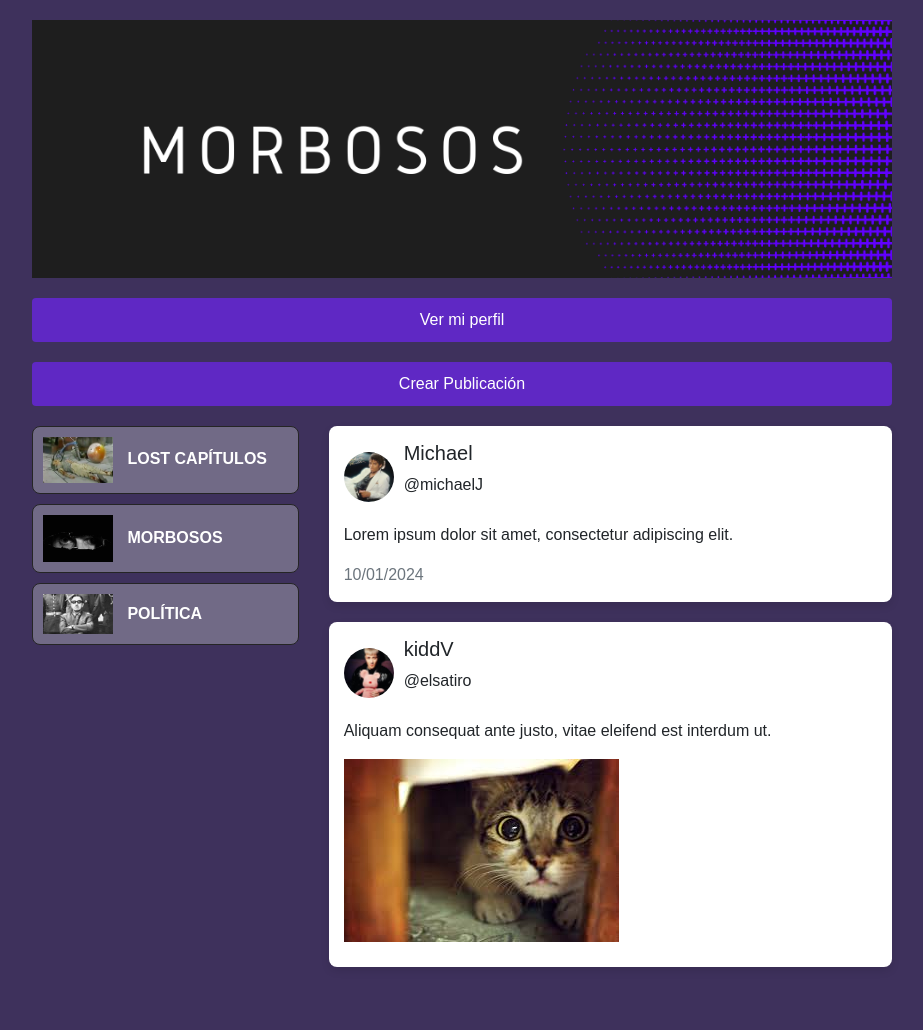
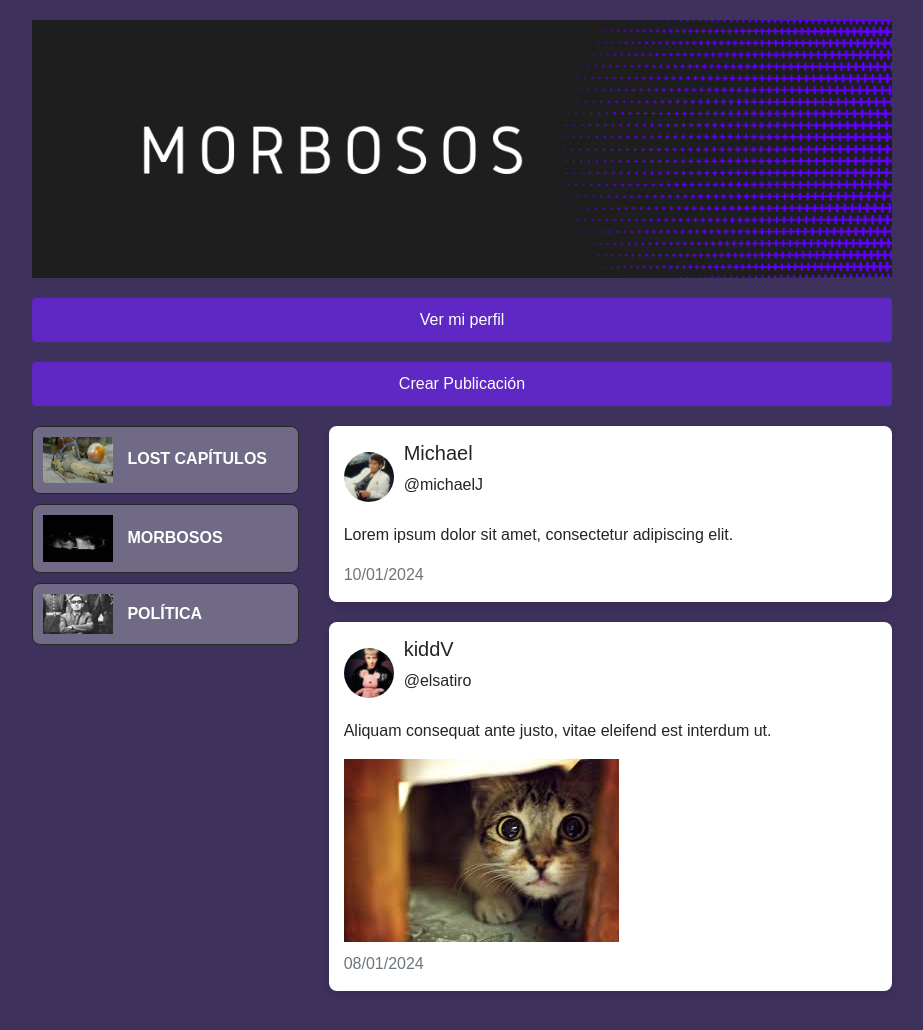
Before and after one commit to niquezadah/lostMediaWDuocUC, a plain HTML site: page html/categoria_morbosos.html in a window 1280 px wide. Shown: the whole page, without its empty margins (178-1101 px from the left). Before the commit the page ends 1007 px from the top, so only its background shows below. Drawn offline with nearby package versions, Linux system fonts and the light colour scheme.

Commit message:
se agregaron las fechas de las publicaciones

```diff
--- a/html/categoria_morbosos.html
+++ b/html/categoria_morbosos.html
@@ -70,4 +70,7 @@
           <p>Aliquam consequat ante justo, vitae eleifend est interdum ut.</p>
           <img src="../img/gatito.jpeg" alt="Imagen adjunta">
         </div>
-        <div class="post
+        <div class="post-actions">
+          <span>08/01/2024</span>
+        </div>
+      </div>
```
Also changed, not shown: html/categoria_capitulos_perdidos.html (+3 -1 lines), html/categoria_politica.html (+4 -1 lines), html/index.html (+3 -1 lines).
